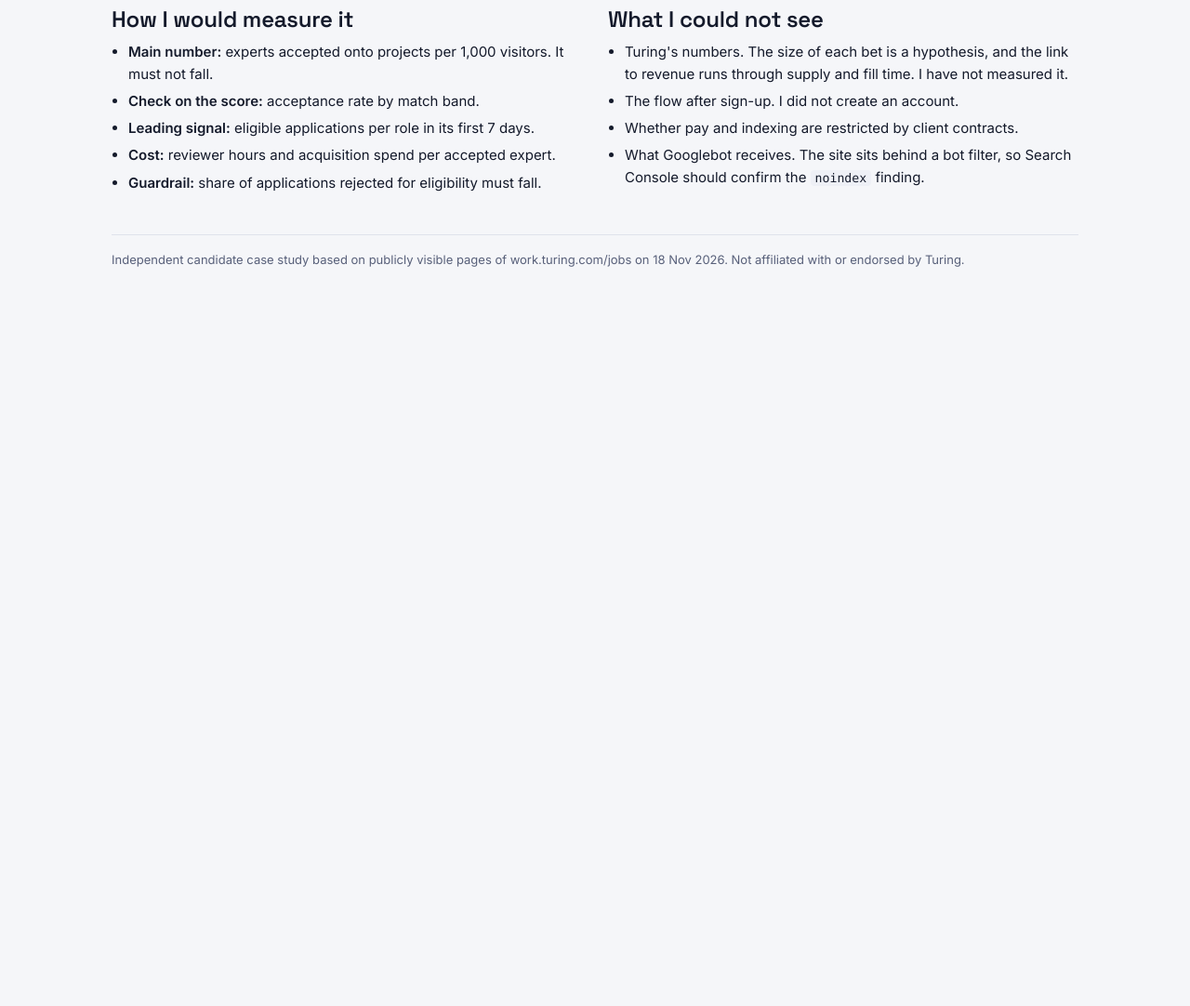
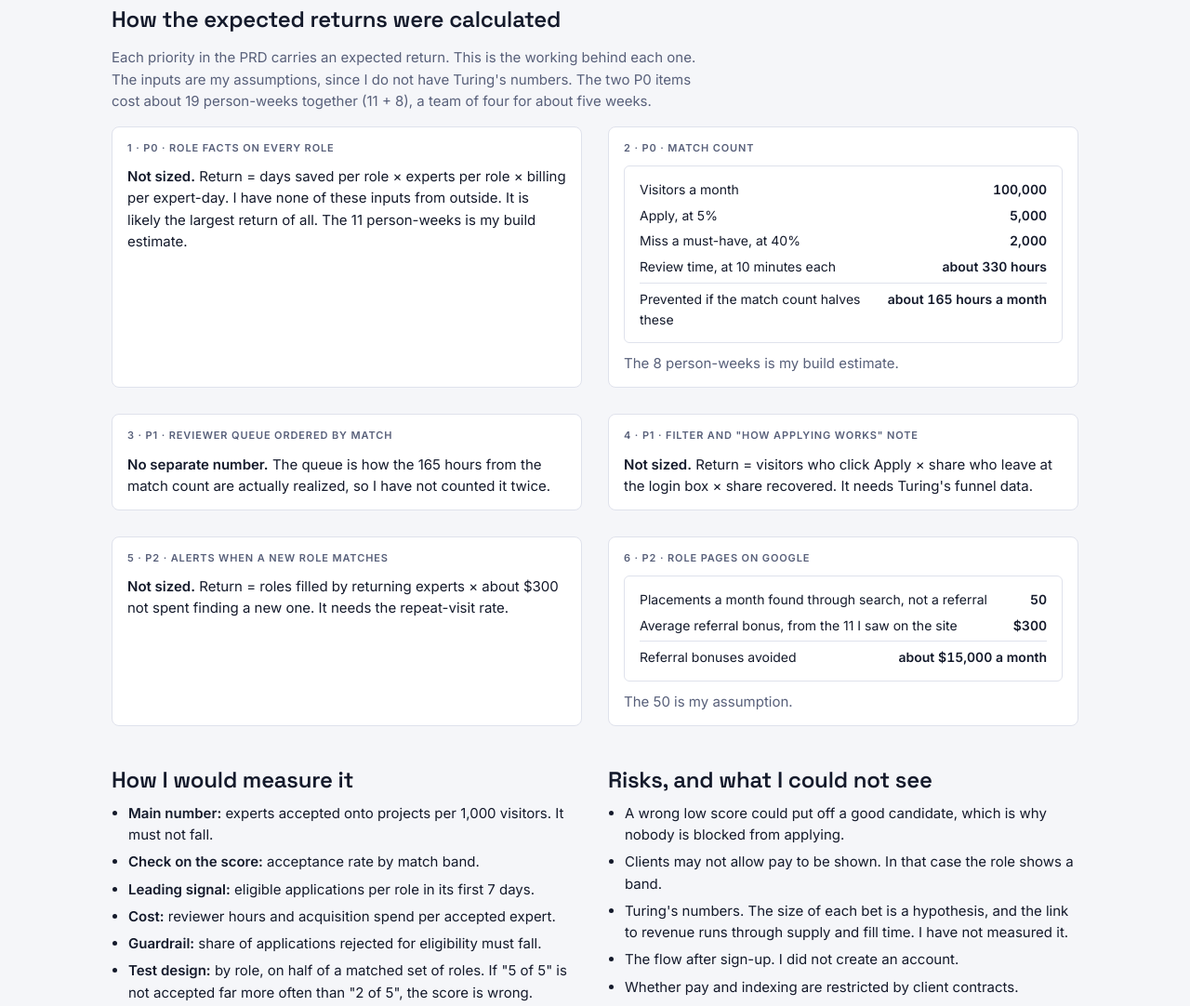
Before and after one commit to shreyneil/turing-jobs-case-study, a plain HTML site: page index.html in a window 1280 px wide. Shown: the part 8560-9642 px from the top of the page at 93% size. Before the commit the page ends 8913 px from the top, so only its background shows below. Drawn offline with Linux system fonts and the light colour scheme.

Commit message:
Add expected return calculations

```diff
--- a/index.html
+++ b/index.html
@@ -175,6 +175,9 @@ footer { font-size: 13px; color: var(--muted); border-top: 1px solid var(--line)
 @keyframes blink { 50% { opacity: 0.3; } }
 @keyframes pop { from { transform: scale(0.97); opacity: 0.4; } to { transform: scale(1); opacity: 1; } }
 @media (max-width: 820px) { .vis { grid-template-columns: 1fr; } .vis > div + div { border-left: 0; border-top: 1px solid var(--line); } }
+#returns .two > div { scroll-margin-top: 24px; padding: 14px 16px; border: 1px solid var(--line); border-radius: 8px; background: var(--surface); }
+#returns .two > div:target { border-color: var(--accent); box-shadow: 0 0 0 2px var(--accent); }
+#returns p { margin: 0; }
 </style>
 
 <div class="wrap">
@@ -480,6 +483,37 @@ footer { font-size: 13px; color: var(--muted); border-top: 1px solid var(--line)
   </div>
 </section>
 
+<section id="returns">
+  <h2>How the expected returns were calculated</h2>
+  <p class="intro">Each priority in the PRD carries an expected return. This is the working behind each one. The inputs are my assumptions, since I do not have Turing's numbers. The two P0 items cost about 19 person-weeks together (11 + 8), a team of four for about five weeks.</p>
+  <div class="two">
+    <div id="calc-1"><span class="label">1 · P0 · Role facts on every role</span>
+      <p><strong>Not sized.</strong> Return = days saved per role × experts per role × billing per expert-day. I have none of these inputs from outside. It is likely the largest return of all. The 11 person-weeks is my build estimate.</p></div>
+    <div id="calc-2"><span class="label">2 · P0 · Match count</span>
+      <div class="calc">
+        <div class="row"><span>Visitors a month</span><b>100,000</b></div>
+        <div class="row"><span>Apply, at 5%</span><b>5,000</b></div>
+        <div class="row"><span>Miss a must-have, at 40%</span><b>2,000</b></div>
+        <div class="row"><span>Review time, at 10 minutes each</span><b>about 330 hours</b></div>
+        <div class="row total"><span>Prevented if the match count halves these</span><b>about 165 hours a month</b></div>
+      </div>
+      <p class="muted">The 8 person-weeks is my build estimate.</p></div>
+    <div id="calc-3"><span class="label">3 · P1 · Reviewer queue ordered by match</span>
+      <p><strong>No separate number.</strong> The queue is how the 165 hours from the match count are actually realized, so I have not counted it twice.</p></div>
+    <div id="calc-4"><span class="label">4 · P1 · Filter and "how applying works" note</span>
+      <p><strong>Not sized.</strong> Return = visitors who click Apply × share who leave at the login box × share recovered. It needs Turing's funnel data.</p></div>
+    <div id="calc-5"><span class="label">5 · P2 · Alerts when a new role matches</span>
+      <p><strong>Not sized.</strong> Return = roles filled by returning experts × about $300 not spent finding a new one. It needs the repeat-visit rate.</p></div>
+    <div id="calc-6"><span class="label">6 · P2 · Role pages on Google</span>
+      <div class="calc">
+        <div class="row"><span>Placements a month found through search, not a referral</span><b>50</b></div>
+        <div class="row"><span>Average referral bonus, from the 11 I saw on the site</span><b>$300</b></div>
+        <div class="row total"><span>Referral bonuses avoided</span><b>about $15,000 a month</b></div>
+      </div>
+      <p class="muted">The 50 is my assumption.</p></div>
+  </div>
+</section>
+
 <section>
   <div class="two">
     <div>
@@ -490,11 +524,14 @@ footer { font-size: 13px; color: var(--muted); border-top: 1px solid var(--line)
         <li><strong>Leading signal:</strong> eligible applications per role in its first 7 days.</li>
         <li><strong>Cost:</strong> reviewer hours and acquisition spend per accepted expert.</li>
         <li><strong>Guardrail:</strong> share of applications rejected for eligibility must fall.</li>
+        <li><strong>Test design:</strong> by role, on half of a matched set of roles. If "5 of 5" is not accepted far more often than "2 of 5", the score is wrong.</li>
       </ul>
     </div>
     <div>
-      <h2>What I could not see</h2>
+      <h2>Risks, and what I could not see</h2>
       <ul>
+        <li>A wrong low score could put off a good candidate, which is why nobody is blocked from applying.</li>
+        <li>Clients may not allow pay to be shown. In that case the role shows a band.</li>
         <li>Turing's numbers. The size of each bet is a hypothesis, and the link to revenue runs through supply and fill time. I have not measured it.</li>
         <li>The flow after sign-up. I did not create an account.</li>
         <li>Whether pay and indexing are restricted by client contracts.</li>
```
